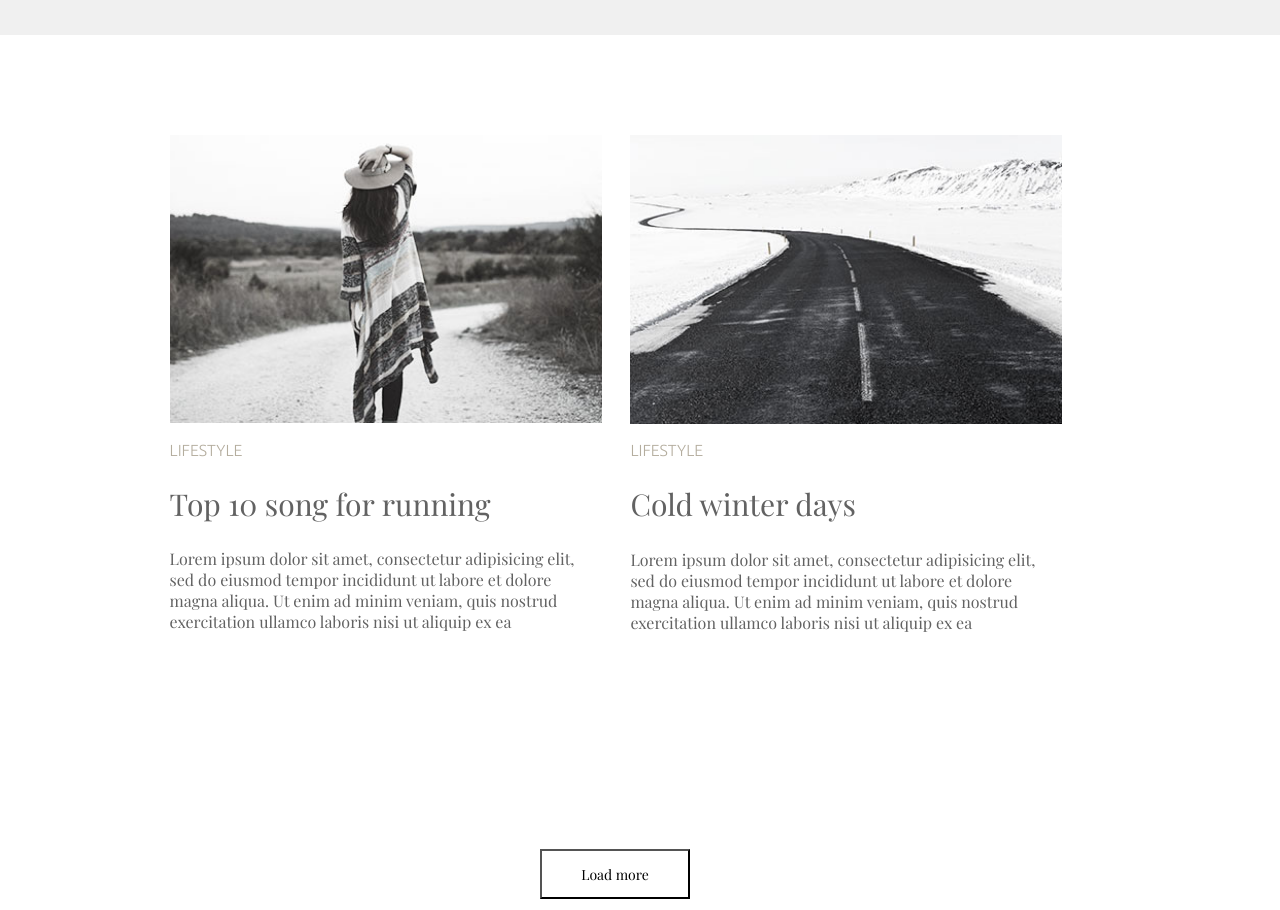
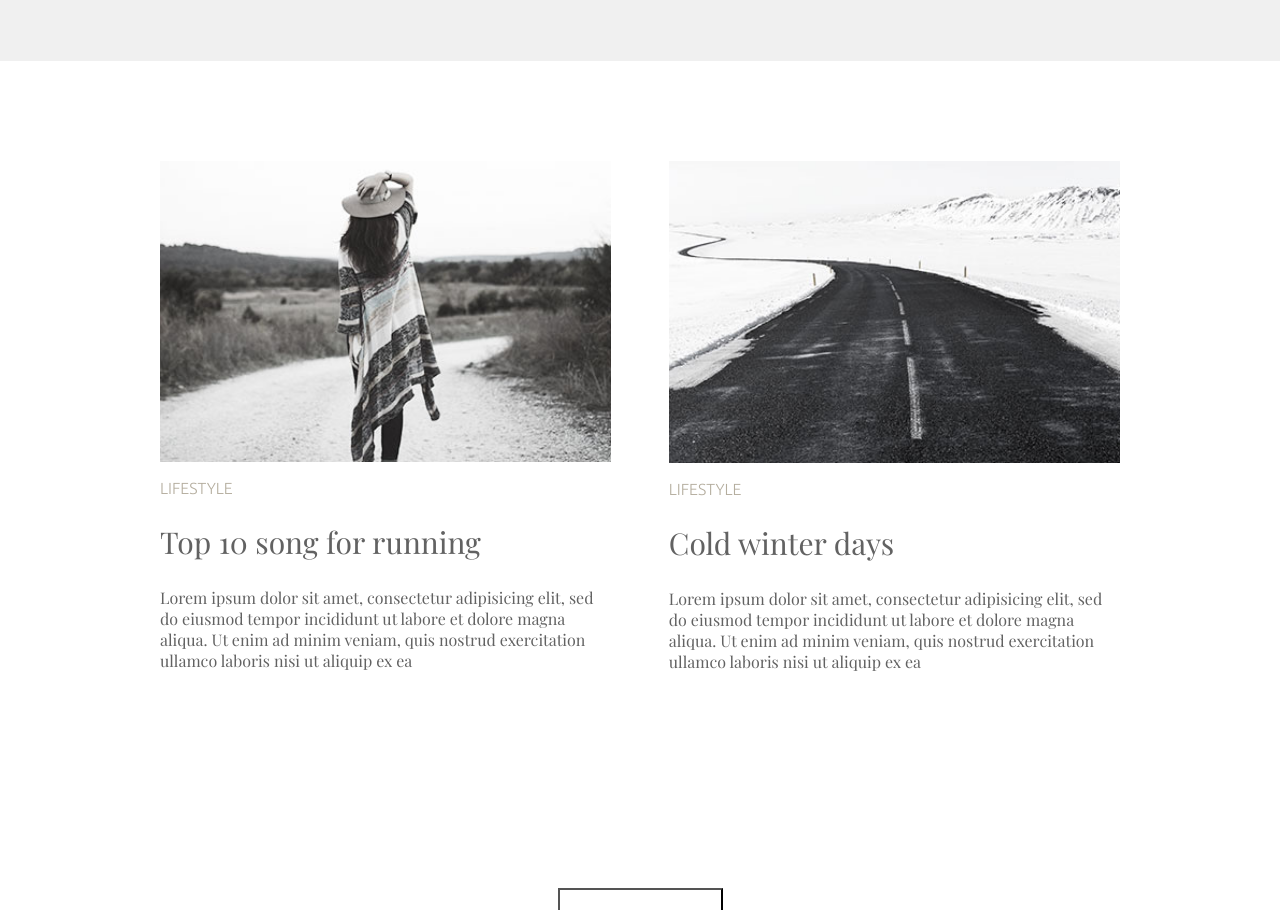
Before and after one commit to coderjoar/minimo, a plain HTML site: page index.html in a window 1280 px wide. Shown: the part 2800-3710 px from the top of the page. Drawn offline with nearby package versions, Linux system fonts and the light colour scheme; a web font is replaced by a local one.

Commit message:
Update style.css

```diff
--- a/css/style.css
+++ b/css/style.css
@@ -147,14 +147,17 @@ section{
 
 
 .content{
-      width: 45%;
+      width: 47%;
     /* border: 1px solid blue; */
     float: left;
-    padding-right: 1%;
-    margin: 0 1%;
     margin-top: 100px;
    margin-bottom: 100px
 
+}
+
+.content:nth-child(even){
+	margin-left: 6%;
+	/*border: 1px solid red;*/
 }
 .content img{
 	width: 100%;
@@ -174,6 +177,8 @@ section{
 .content p{
 	font-weight: 400;
 }
+
+
 
 
 
@@ -252,33 +257,35 @@ section{
 /*load start*/
 
 .b_box{
-	width: 100px;
-	/*border: 1px solid red;*/
-	margin: 0 auto;
+	text-align: center;
 
 }
 .b_box button{
 
-	margin-left: -50px;
 	margin-bottom: 200px;
 	margin-top: 100px;
 	font-family: 'Playfair Display', serif;
 	font-weight: 400;
-	font-size: 14px;
-	width: 150px;
-	height: 50px;
-	background: transparent;
-	/*border: none;*/
+	font-size: 16px;
+	color: #626262;
+	width: 165px;
+	height: 60px;
 	transition: 0.3s;
+	background-color: white;
+	cursor: pointer;
 
 }
 
 .b_box button:hover{
-	background: #626262;
+	background-color: #626262;
+	color: white;
 
 }
 
 /*load end*/
+
+
+
 /*fotter start*/
 .footer{
 	background: #f0f0f0;
@@ -308,6 +315,7 @@ section{
     position: absolute;
     right: 80px;
     top: 50px;
+    cursor: pointer;
 }
 
 
```
